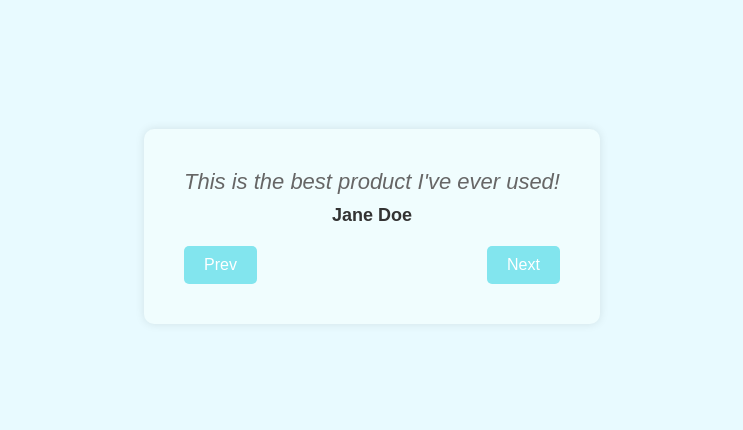
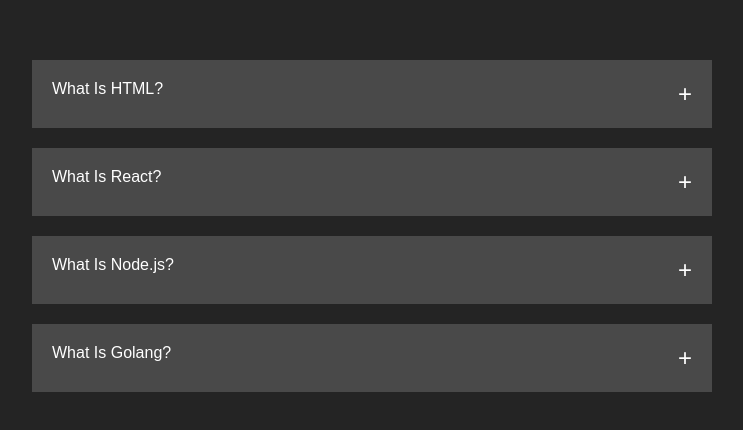
Before and after one commit to ABHAY-DWIVEDI04/project-demos-react, a React (Vite) app: page / in a window 1280 px wide. Shown: the part 174-604 px from the top of the page, without its empty margins (268-1011 px from the left). Built offline with nearby package versions, Linux system fonts and the light colour scheme.

Commit message:
Added Accordian , utils and styles

```diff
--- /dev/null
+++ b/src/Accordionstyles.css
@@ -0,0 +1,49 @@
+* {
+  margin: 0;
+  padding: 0;
+  box-sizing: border-box;
+}
+
+body {
+  background: rgb(36, 36, 36);
+  color: #fff;
+  font-family: sans-serif;
+  height: 100vh;
+  display: flex;
+  flex-direction: column;
+  justify-content: center;
+  align-items: center;
+}
+
+.container {
+  border: 2px solid white;
+}
+
+.accordion-card {
+  margin: 20px;
+  padding: 20px;
+  background: rgb(73, 73, 73);
+}
+
+.header {
+  display: flex;
+  justify-content: space-between;
+  width: 40rem;
+}
+
+.card-title {
+  display: flex;
+  justify-content: space-between;
+  width: 50rem;
+}
+
+.icon {
+  font-size: 1.5rem;
+  cursor: pointer;
+}
+
+p.card-info {
+  width: 30rem;
+  padding: 20px 0;
+  line-height: 1.3;
+}
--- a/src/App.jsx
+++ b/src/App.jsx
@@ -1,5 +1,7 @@
 import React from "react";
-import Testimonials from "./Components/Testimonials";
+import { accordionData } from "./Components/utils/contents";
+import Accordian from "./Components/Accordian";
+// import Testimonials from "./Components/Testimonials";
 // import HiddenSearchBar from "./Components/HiddenSearchBar";
 // import ToggleBackgroundColor from "./Components/ToggleBackgroundColor";
 // import Calculator from "./Components/Calculator";
@@ -18,7 +20,12 @@
       {/* <Calculator /> */}
       {/* <ToggleBackgroundColor /> */}
       {/* <HiddenSearchBar /> */}
-      <Testimonials />
+      {/* <Testimonials /> */}
+      <div className="accordion">
+        {accordionData.map(({ title, content }, index) => (
+          <Accordian key={index} title={title} content={content} />
+        ))}
+      </div>
     </div>
   );
 };
--- /dev/null
+++ b/src/Components/Accordian.jsx
@@ -0,0 +1,22 @@
+import React, { useState } from "react";
+import "../Accordionstyles.css";
+
+const Accordian = ({ title, content }) => {
+  const [isActive, setIsActive] = useState(false);
+
+  return (
+    <section className="accordion-card">
+      <div className="header" onClick={() => setIsActive(!isActive)}>
+        <div>{title}</div>
+        <p className="icon">{isActive ? "-" : "+"}</p>
+      </div>
+      {isActive && (
+        <div className="content">
+          <p className="card-info">{content}</p>
+        </div>
+      )}
+    </section>
+  );
+};
+
+export default Accordian;
--- /dev/null
+++ b/src/Components/utils/contents.js
@@ -0,0 +1,18 @@
+export const accordionData = [
+  {
+    title: "What Is HTML?",
+    content: `The HyperText Markup Language or HTML is the standard markup language for documents designed to be displayed in a web browser. It can be assisted by technologies such as Cascading Style Sheets and scripting languages such as JavaScript.`,
+  },
+  {
+    title: "What Is React?",
+    content: `React is a free and open-source front-end JavaScript library for building user interfaces based on UI components. It is maintained by Meta and a community of individual developers and companies.`,
+  },
+  {
+    title: "What Is Node.js?",
+    content: `Node.js is a cross-platform, open-source server environment that can run on Windows, Linux, Unix, macOS, and more. Node.js is a back-end JavaScript runtime environment, runs on the V8 JavaScript Engine, and executes JavaScript code outside a web browser.`,
+  },
+  {
+    title: "What Is Golang?",
+    content: `Go is a statically typed, compiled programming language designed at Google by Robert Griesemer, Rob Pike, and Ken Thompson. It is syntactically similar to C, but with memory safety, garbage collection, structural typing, and CSP-style concurrency`,
+  },
+];
```
